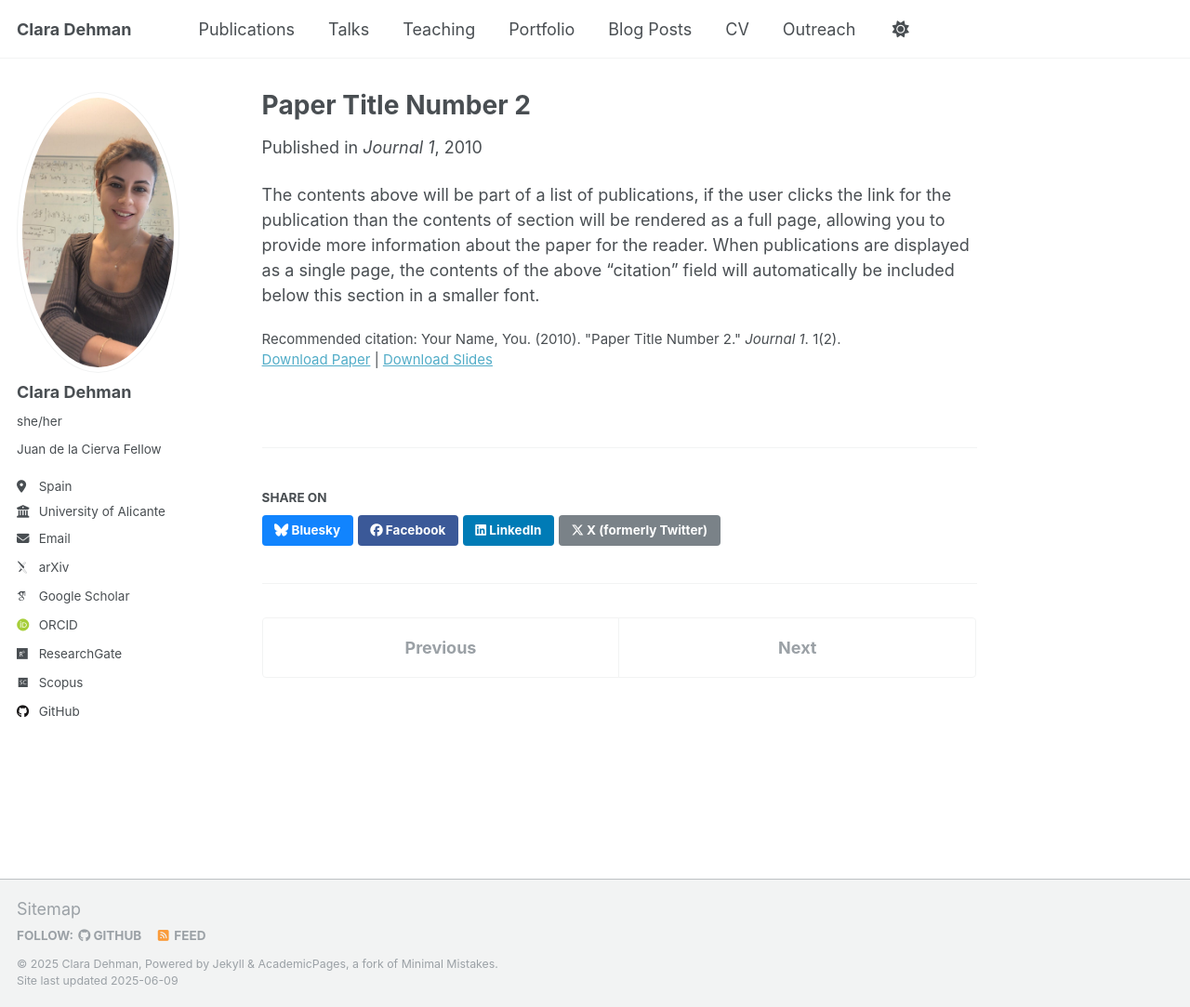
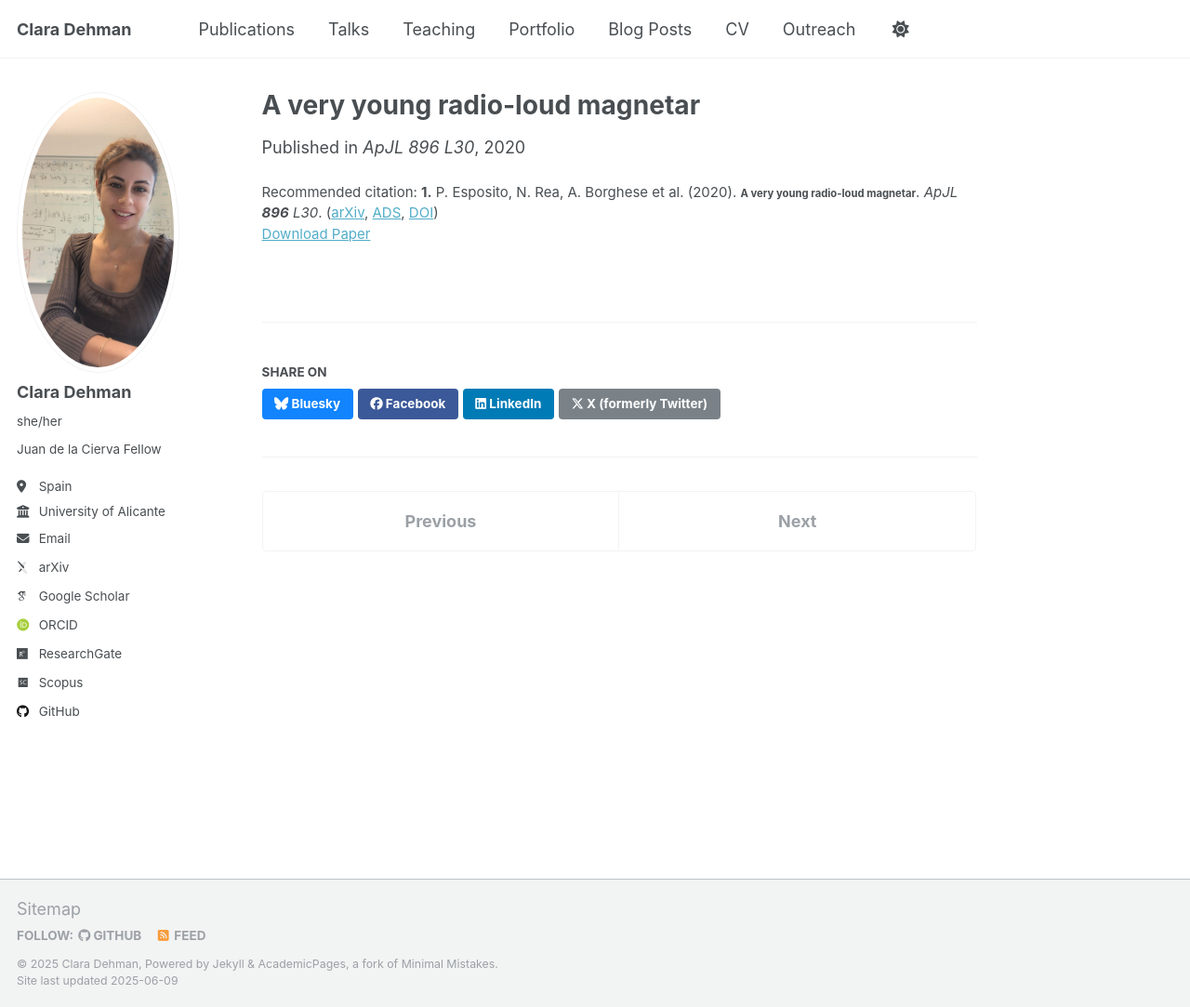
Before and after one commit to ClaraDehman/ClaraDehman.github.io, a Jekyll site: the page built from _publications/2010-10-01-paper-title-number-2.md, in a window 1280 px wide and 1083 px high. Shown: the whole window at 93% size. Built offline with Jekyll 4.4.1, drawn with Linux system fonts in a browser that asks for light colours; some web fonts are replaced.

Commit message:
adding first pub 2010-10-01-paper-title-number-2.md

```diff
--- a/_publications/2010-10-01-paper-title-number-2.md
+++ b/_publications/2010-10-01-paper-title-number-2.md
@@ -1,14 +1,13 @@
 ---
-title: "Paper Title Number 2"
+title: "A very young radio-loud magnetar"
 collection: publications
-category: manuscripts
-permalink: /publication/2010-10-01-paper-title-number-2
-excerpt: 'This paper is about the number 2. The number 3 is left for future work.'
-date: 2010-10-01
-venue: 'Journal 1'
-slidesurl: 'http://academicpages.github.io/files/slides2.pdf'
-paperurl: 'http://academicpages.github.io/files/paper2.pdf'
-citation: 'Your Name, You. (2010). &quot;Paper Title Number 2.&quot; <i>Journal 1</i>. 1(2).'
+category: published
+permalink: /publication/2020-radio-loud-magnetar
+excerpt: 'Discovery and analysis of a very young magnetar with radio emission.'
+date: 2020-04-08
+venue: 'ApJL 896 L30'
+paperurl: 'https://iopscience.iop.org/article/10.3847/2041-8213/ab9742'
+arxivurl: 'https://arxiv.org/abs/2004.04083'
+doi: 'https://doi.org/10.3847/2041-8213/ab9742'
+citation: '<strong>1.</strong> P. Esposito, N. Rea, A. Borghese et al. (2020). <small><strong>A very young radio-loud magnetar</strong></small>. <em>ApJL <b>896</b> L30</em>. (<a href="https://arxiv.org/abs/2004.04083">arXiv</a>, <a href="https://ui.adsabs.harvard.edu/abs/2020ApJ...896L..30E/abstract">ADS</a>, <a href="https://doi.org/10.3847/2041-8213/ab9742">DOI</a>)'
 ---
-
-The contents above will be part of a list of publications, if the user clicks the link for the publication than the contents of section will be rendered as a full page, allowing you to provide more information about the paper for the reader. When publications are displayed as a single page, the contents of the above "citation" field will automatically be included below this section in a smaller font.
```
